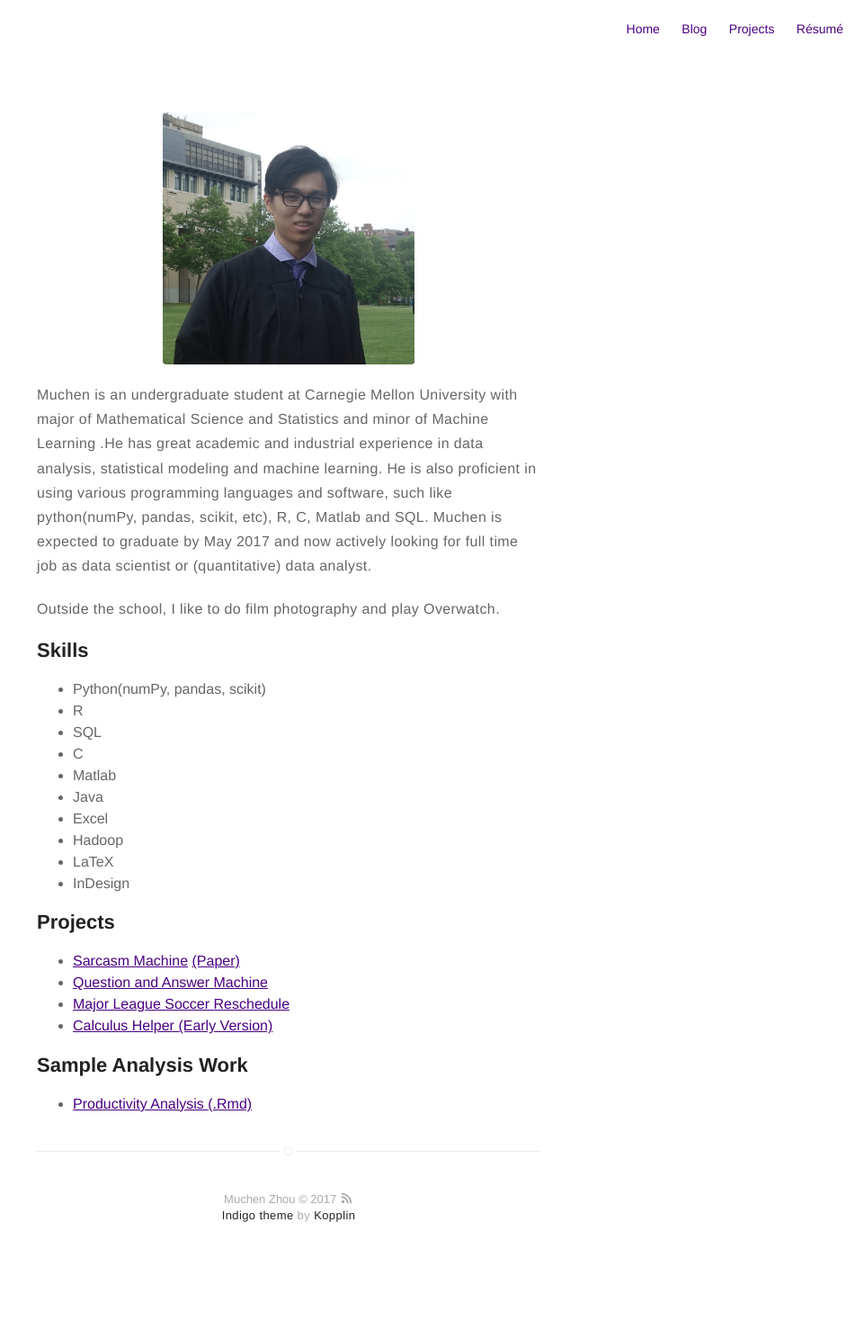
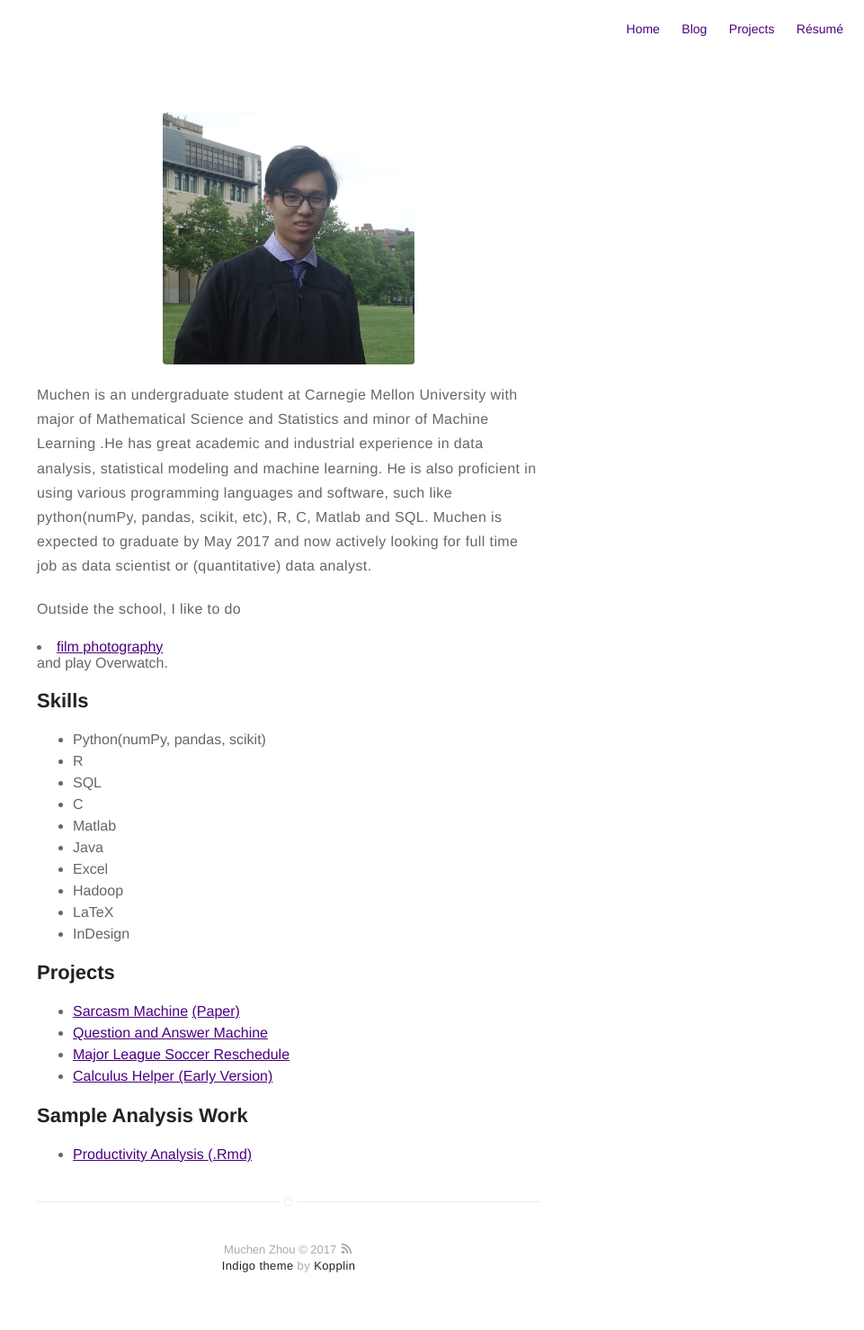
Before and after one commit to van950105/van950105.github.io, a Jekyll site: the page built from about.md, in a window 1280 px wide. Shown: the whole page at 90% size, without its empty margins (319-1280 px from the left). Built offline with Jekyll 4.4.1, drawn with Linux system fonts in a browser that asks for light colours; before the commit the page ends 1422 px from its top, so only the background shows below that.

Commit message:
'update'

```diff
--- a/about.md
+++ b/about.md
@@ -10,7 +10,7 @@ Muchen is expected to graduate by May 2017 and now actively looking for full tim
 </p>
 
 <p>
-Outside the school, I like to do film photography and play Overwatch.
+Outside the school, I like to do  <li><a href="https://www.flickr.com/photos/muchen_nb/">film photography</a></li> and play Overwatch.
 </p>
 
 
@@ -40,5 +40,5 @@ Outside the school, I like to do film photography and play Overwatch.
 
 <h2>Sample Analysis Work</h2>
 <ul>
-	<li><a href="van950105.github.io/assets/works/final.pdf">Productivity Analysis  </a><a href="van950105.github.io/assets/works/final.Rmd">(.Rmd)</a> </li>
+	<li><a href="https://van950105.github.io/assets/works/final.pdf">Productivity Analysis  </a><a href="https://van950105.github.io/assets/works/final.Rmd">(.Rmd)</a> </li>
 </ul>
```
